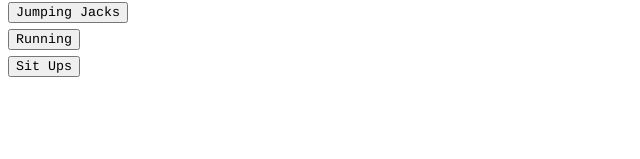
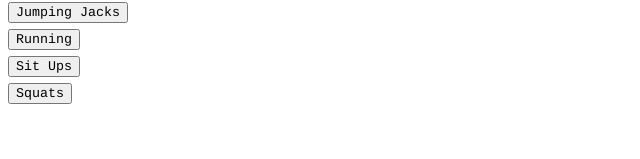
Before and after one commit to julianamacedo1/exercise-app, a React (Create React App) app: page / in a window 1280 px wide. Shown: the part 141-300 px from the top of the page, without its empty margins (0-640 px from the left). Built offline with nearby package versions, Linux system fonts and the light colour scheme.

Commit message:
March 6, 2021 2:14 PM

```diff
--- a/src/App.js
+++ b/src/App.js
@@ -14,7 +14,8 @@ class MenuScreen extends React.Component {
       { objType: "timer", name: "Bicycling" },
       { objType: "number", name: "Jumping Jacks", value: 0 },
       { objType: "timer", name: "Running" },
-      { objType: "number", name: "Sit Ups", value: 0 }
+      { objType: "number", name: "Sit Ups", value: 0 },
+      { objType: "number", name: "Squats", value: 0 }
     ]
     this.state = {
       currentScreen: MENU,
```
